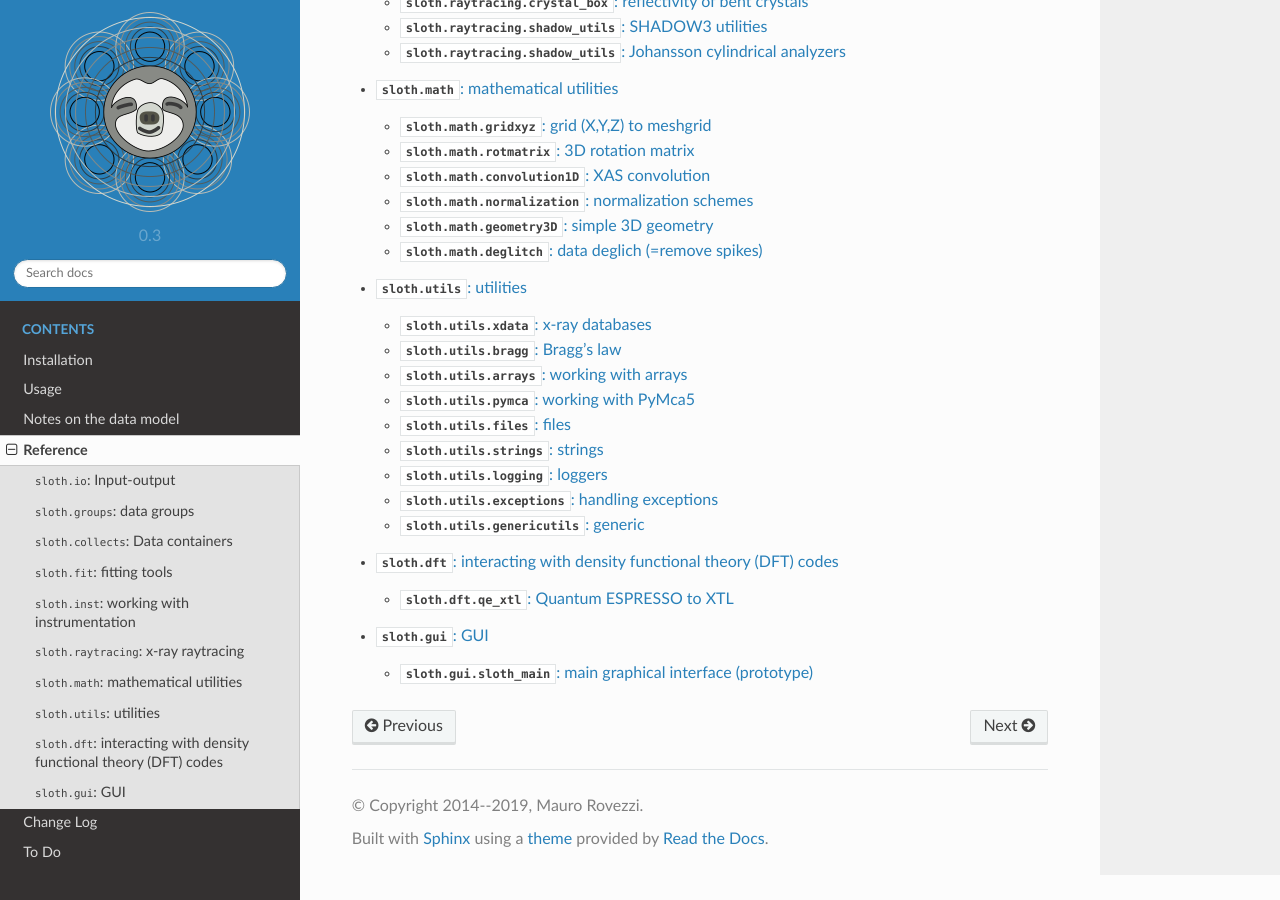
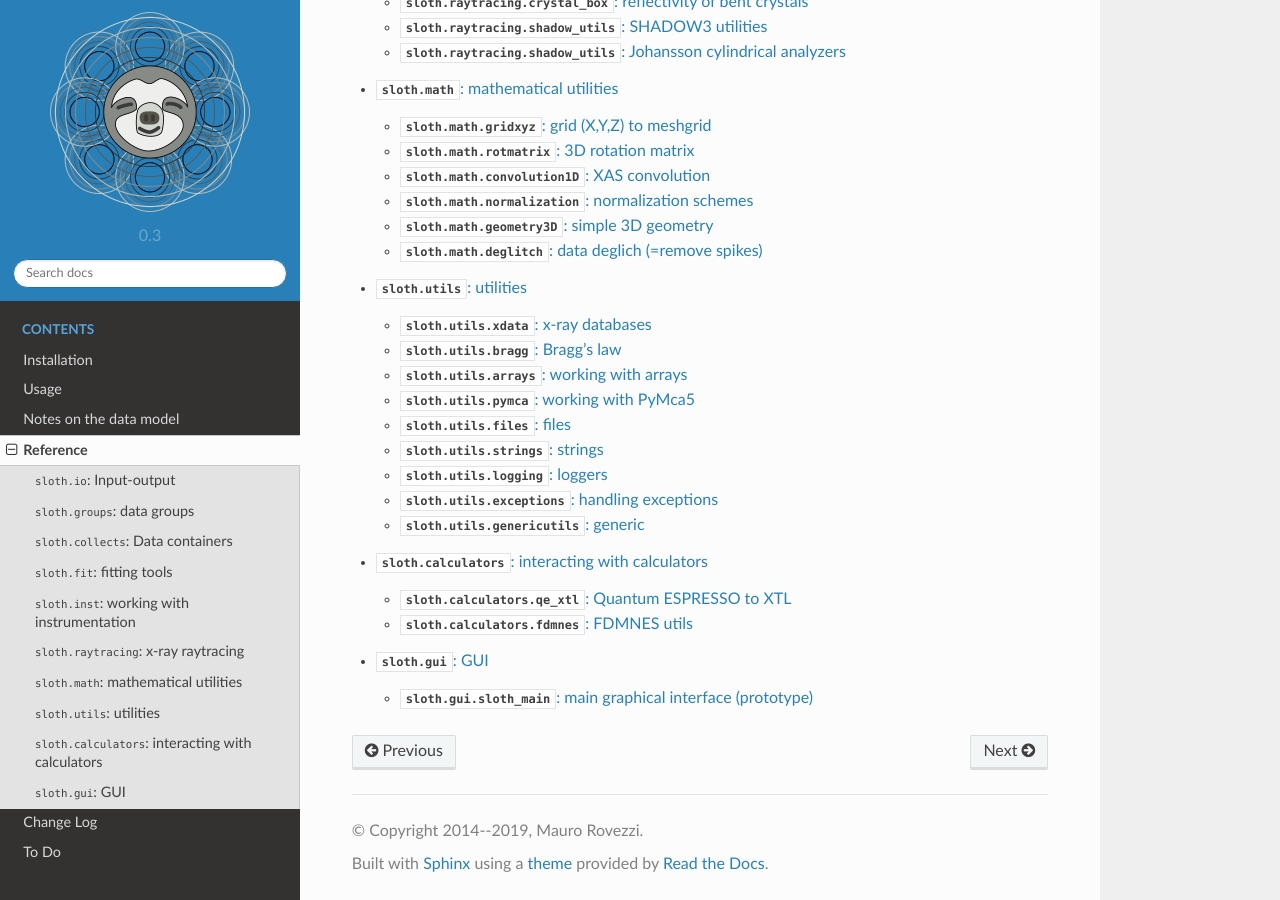
Before and after one commit to maurov/xraysloth, a Sphinx documentation site: the page built from docs/source/modules/index.rst, in a window 1280 px wide and 900 px high, scrolled down 677 px. Built offline with Sphinx 7.4.7 and the Read the Docs theme 2.0.0, drawn with Linux system fonts in a browser that asks for light colours.

Commit message:
upd docs

```diff
--- a/docs/source/modules/dft.rst
+++ /dev/null
@@ -1,11 +0,0 @@
-.. py:module:: sloth.dft
-
-:mod:`sloth.dft`: interacting with density functional theory (DFT) codes
-========================================================================
-
-
-:mod:`sloth.dft.qe_xtl`: Quantum ESPRESSO to XTL
-------------------------------------------------
-
-.. automodule:: sloth.dft.qe_xtl
-   :members:
--- a/docs/source/modules/index.rst
+++ b/docs/source/modules/index.rst
@@ -12,5 +12,5 @@ Reference
    raytracing.rst
    math.rst
    utils.rst
-   dft.rst
+   calculators.rst
    gui.rst
```
Also changed, not shown: docs/source/modules/calculators.rst (added, +19 -0 lines).
